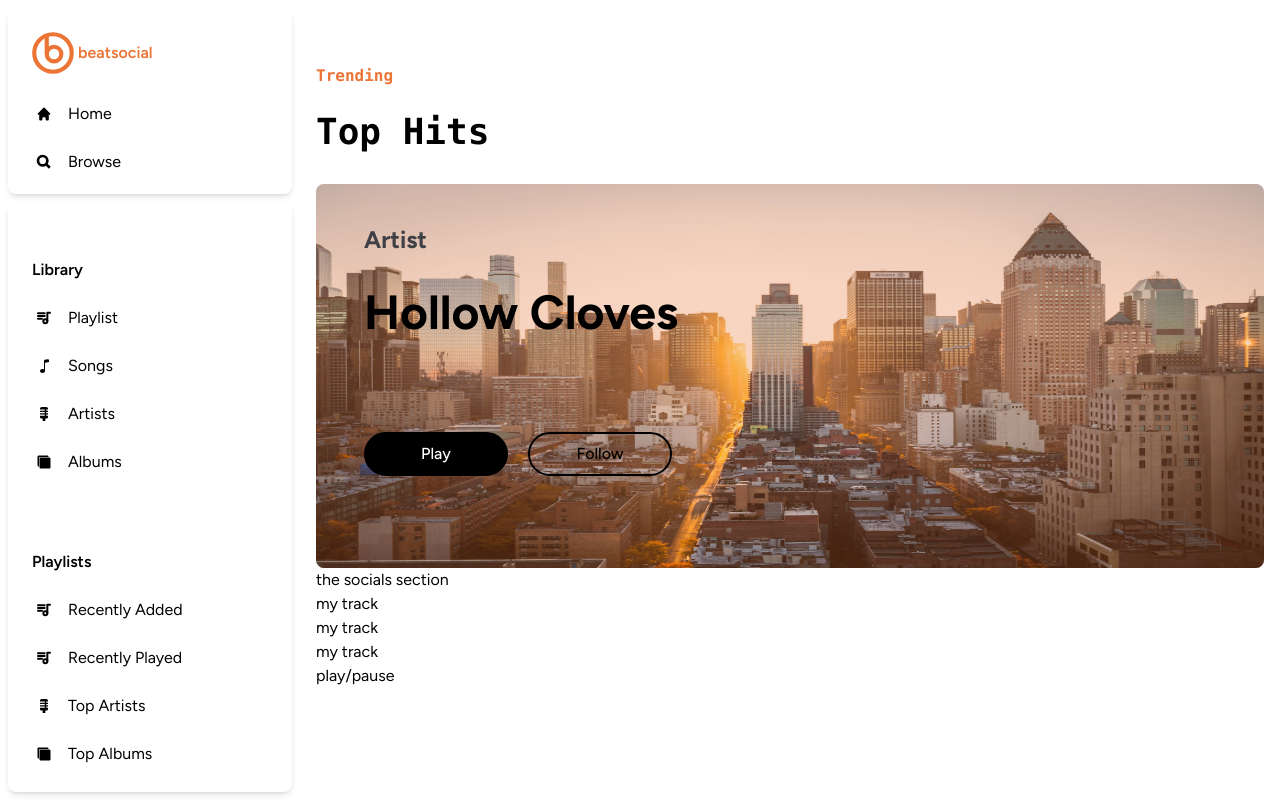
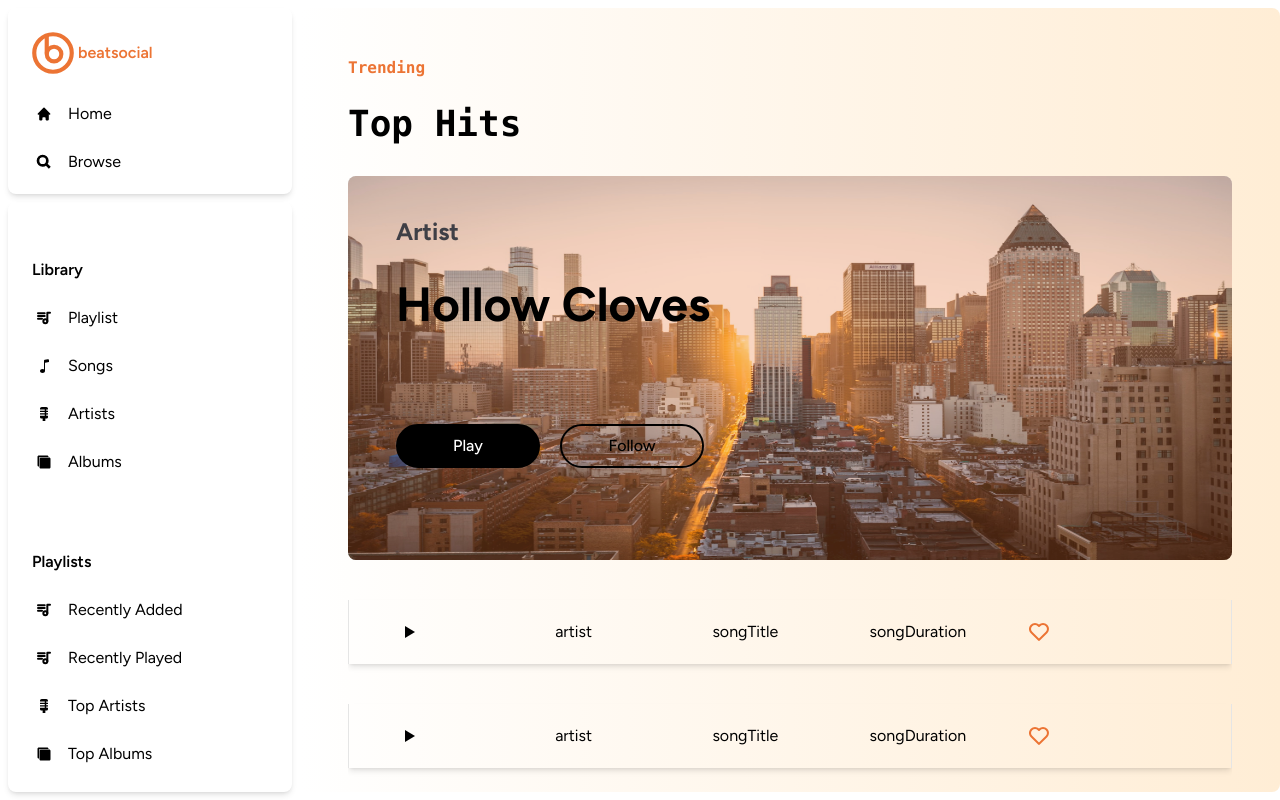
Before and after one commit to nazarenegena/BeatSocial, a Next.js app: page /music in a window 1280 px wide. Built offline with nearby package versions, Linux system fonts and the light colour scheme.

Commit message:
player section added

```diff
--- a/app/music/page.js
+++ b/app/music/page.js
@@ -10,13 +10,14 @@ export default function Page() {
     <div
       className="
 
-    mt-2
+
     h-full
-    w-full
+    w-auto
+    justify-between
     overflow-hidden
     overflow-y-auto
-        rounded-lg
-        px-4
+        rounded-lg bg-gradient-to-r from-white to-orange-100
+        px-12
     "
     >
       <div className=" pb-8 pt-12 font-mono ">
@@ -26,9 +27,9 @@ export default function Page() {
       <div>
         <LyricSection lyricImg={City} />
       </div>
-
-      <SocialsSection />
-      <TrackLineUpSection />
+      <div>
+        <TrackLineUpSection />
+      </div>
     </div>
   );
 }
--- a/components/Track.js
+++ b/components/Track.js
@@ -1,9 +1,28 @@
-const Track = () => {
-    return (
-        <div>
-            my track
-        </div>
-    )
-}
+"use client";
+import React, { useState } from "react";
+import { BiPlay } from "react-icons/bi";
+import { BiHeart } from "react-icons/bi";
+import { HiHeart } from "react-icons/hi";
 
-export default Track
+const Track = ({ songTitle, songDuration, artist }) => {
+  const [isLiked, setIsLiked] = useState(false);
+  return (
+    <tr className="flex items-center">
+      <td className="w-1/4 py-5">
+        <BiPlay size={24} />
+      </td>
+      <td className="w-1/4 py-5">{artist}</td>
+      <td className="w-1/4 py-5">{songTitle}</td>
+      <td className="w-1/4 py-5">{songDuration}</td>
+      <td className="w-1/4 py-5">
+        {isLiked ? (
+          <HiHeart fill="#EC7434" size={24} />
+        ) : (
+          <BiHeart fill="#EC7434" size={24} />
+        )}
+      </td>
+    </tr>
+  );
+};
+
+export default Track;
--- a/components/sections/TrackLineUpSection.js
+++ b/components/sections/TrackLineUpSection.js
@@ -1,15 +1,101 @@
-import PlayTrackSection from "./PlayTrackSection"
-import Track from "../Track"
+"use client";
+import React, { useState } from "react";
+import PlayTrackSection from "./PlayTrackSection";
+import Track from "../Track";
+import { BiPlay } from "react-icons/bi";
+import { BiHeart } from "react-icons/bi";
+import { HiHeart } from "react-icons/hi";
+
+const tracks = [{ title: "", artist: "", id: 1, duration: "", liked: false }];
 
 const TrackLineUpSection = () => {
-    return (
-        <div>
-            <Track/>
-            <Track/>
-            <Track />
-            <PlayTrackSection/>
-        </div>
-    )
-}
+  const [isLiked, setIsLiked] = useState(false);
 
-export default TrackLineUpSection
+  return (
+    <>
+      <table className="h-full w-full table-fixed overflow-hidden py-12">
+        <tbody className="w-full">
+          <tr className="my-10 flex cursor-pointer items-center border-x  border-neutral-200 from-white to-orange-200 px-12 shadow-md hover:rounded-sm hover:bg-gradient-to-l hover:shadow-lg hover:transition">
+            <td className="w-1/4 py-5">
+              <BiPlay size={24} />
+            </td>
+            <td className="w-1/4 py-5">{"artist"}</td>
+            <td className="w-1/4 py-5">{"songTitle"}</td>
+            <td className="w-1/4 py-5">{"songDuration"}</td>
+            <td className="w-1/4 py-5">
+              {isLiked ? (
+                <HiHeart fill="#EC7434" size={24} />
+              ) : (
+                <BiHeart fill="#EC7434" size={24} />
+              )}
+            </td>
+          </tr>
+          <tr className="my-10 flex cursor-pointer items-center border-x  border-neutral-200 from-white to-orange-200 px-12 shadow-md hover:rounded-sm hover:bg-gradient-to-l hover:shadow-lg hover:transition">
+            <td className="w-1/4 py-5">
+              <BiPlay size={24} />
+            </td>
+            <td className="w-1/4 py-5">{"artist"}</td>
+            <td className="w-1/4 py-5">{"songTitle"}</td>
+            <td className="w-1/4 py-5">{"songDuration"}</td>
+            <td className="w-1/4 py-5">
+              {isLiked ? (
+                <HiHeart fill="#EC7434" size={24} />
+              ) : (
+                <BiHeart fill="#EC7434" size={24} />
+              )}
+            </td>
+          </tr>
+          <tr className="my-10 flex cursor-pointer items-center border-x  border-neutral-200 from-white to-orange-200 px-12 shadow-md hover:rounded-sm hover:bg-gradient-to-l hover:shadow-lg hover:transition">
+            <td className="w-1/4 py-5">
+              <BiPlay size={24} />
+            </td>
+            <td className="w-1/4 py-5">{"artist"}</td>
+            <td className="w-1/4 py-5">{"songTitle"}</td>
+            <td className="w-1/4 py-5">{"songDuration"}</td>
+            <td className="w-1/4 py-5">
+              {isLiked ? (
+                <HiHeart fill="#EC7434" size={24} />
+              ) : (
+                <BiHeart fill="#EC7434" size={24} />
+              )}
+            </td>
+          </tr>
+          <tr className="my-10 flex cursor-pointer items-center border-x  border-neutral-200 from-white to-orange-200 px-12 shadow-md hover:rounded-sm hover:bg-gradient-to-l hover:shadow-lg hover:transition">
+            <td className="w-1/4 py-5">
+              <BiPlay size={24} />
+            </td>
+            <td className="w-1/4 py-5">{"artist"}</td>
+            <td className="w-1/4 py-5">{"songTitle"}</td>
+            <td className="w-1/4 py-5">{"songDuration"}</td>
+            <td className="w-1/4 py-5">
+              {isLiked ? (
+                <HiHeart fill="#EC7434" size={24} />
+              ) : (
+                <BiHeart fill="#EC7434" size={24} />
+              )}
+            </td>
+          </tr>
+          <tr className="my-10 flex cursor-pointer items-center border-x  border-neutral-200 from-white to-orange-200 px-12 shadow-md hover:rounded-sm hover:bg-gradient-to-l hover:shadow-lg hover:transition">
+            <td className="w-1/4 py-5">
+              <BiPlay size={24} />
+            </td>
+            <td className="w-1/4 py-5">{"artist"}</td>
+            <td className="w-1/4 py-5">{"songTitle"}</td>
+            <td className="w-1/4 py-5">{"songDuration"}</td>
+            <td className="w-1/4 py-5">
+              {isLiked ? (
+                <HiHeart fill="#EC7434" size={24} />
+              ) : (
+                <BiHeart fill="#EC7434" size={24} />
+              )}
+            </td>
+          </tr>
+        </tbody>
+      </table>
+
+      <PlayTrackSection />
+    </>
+  );
+};
+
+export default TrackLineUpSection;
```
